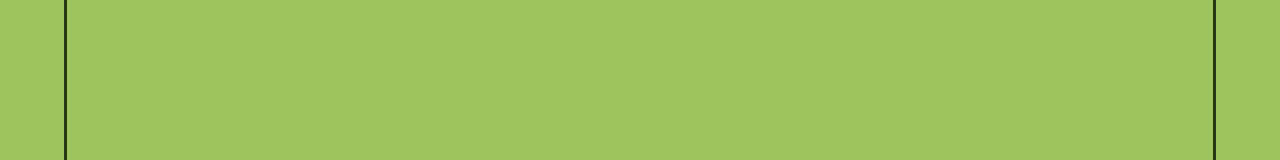
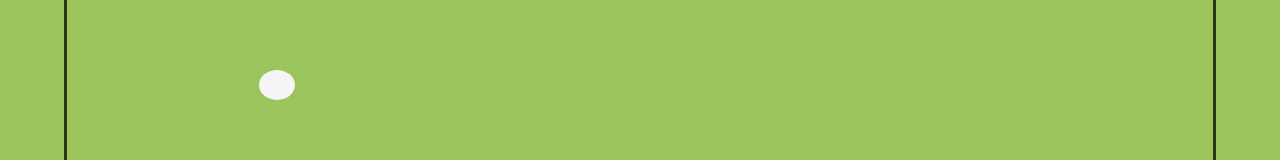
Before and after one commit to Exter-dg/snake_game, a React (Create React App) app in the folder snake_game/: page / in a window 1280 px wide. Shown: the part 171-331 px from the top of the page. Built offline with nearby package versions, Linux system fonts and the light colour scheme.

Commit message:
Add generate food location logic

```diff
--- a/snake_game/src/App.css
+++ b/snake_game/src/App.css
@@ -10,6 +10,13 @@
 .row {
 	display: flex !important;
 	flex: 1 !important	;
+}
+
+.food {
+	background-color: whitesmoke;
+	/* width: 10px;
+	height: 20px; */
+	border-radius: 50% !important;
 }
 
 .snake-head {
--- a/snake_game/src/components/GameBox.jsx
+++ b/snake_game/src/components/GameBox.jsx
@@ -13,18 +13,9 @@ const keys = {
 export default function GameBox() {
 	const [checked, setChecked] = useState([]);
 	const [snakeHead, setSnakeHead] = useState({ x: 0, y: 0 });
+	const [snakeTail, setSnakeTail] = useState({ x: 0, y: 0 });
 	const [status, setStatus] = useState(true);
-
-	const handleKeyDown = (e) => {
-		if (!(e.code in keys)) return;
-		console.log(e.code);
-		setSnakeHead((prevVal) => {
-			return {
-				x: prevVal.x + keys[e.code].x,
-				y: prevVal.y + keys[e.code].y,
-			};
-		});
-	};
+	const [food, setFood] = useState({ x: 5, y: 5 });
 
 	useEffect(() => {
 		console.log("Document Loaded");
@@ -54,7 +45,11 @@ export default function GameBox() {
 			return;
 		}
 
-		setChecked([...checked, { ...snakeHead }]);
+		// If snake eats new food -> add length
+		if (snakeHead.x === food.x && snakeHead.y === food.y) {
+			console.log("matched");
+			generateFoodLocation();
+		}
 	}, [snakeHead]);
 
 	useEffect(() => {
@@ -66,6 +61,31 @@ export default function GameBox() {
 		}
 	}, [status]);
 
+	const handleKeyDown = (e) => {
+		if (!(e.code in keys)) return;
+		console.log(e.code);
+		setSnakeHead((prevVal) => {
+			return {
+				x: prevVal.x + keys[e.code].x,
+				y: prevVal.y + keys[e.code].y,
+			};
+		});
+	};
+
+	const generateFoodLocation = () => {
+		let x = food.x;
+		let y = food.y;
+
+		while (
+			(x === food.x && y === food.y) ||
+			checked.find((obj) => obj.x === x && obj.y === y)
+		) {
+			x = Math.floor(Math.random() * rows);
+			y = Math.floor(Math.random() * cols);
+		}
+		setFood({ x, y });
+	};
+
 	return (
 		<Box className="game-box">
 			{[...Array(rows)].map((_, idx) => {
@@ -76,7 +96,9 @@ export default function GameBox() {
 								<Box
 									component="span"
 									className={
-										(snakeHead.x === idx && snakeHead.y === idx2
+										(food.x === idx && food.y === idx2
+											? "food"
+											: snakeHead.x === idx && snakeHead.y === idx2
 											? "snake-head"
 											: checked.find((obj) => obj.x === idx && obj.y === idx2)
 											? "cell-selected"
```
